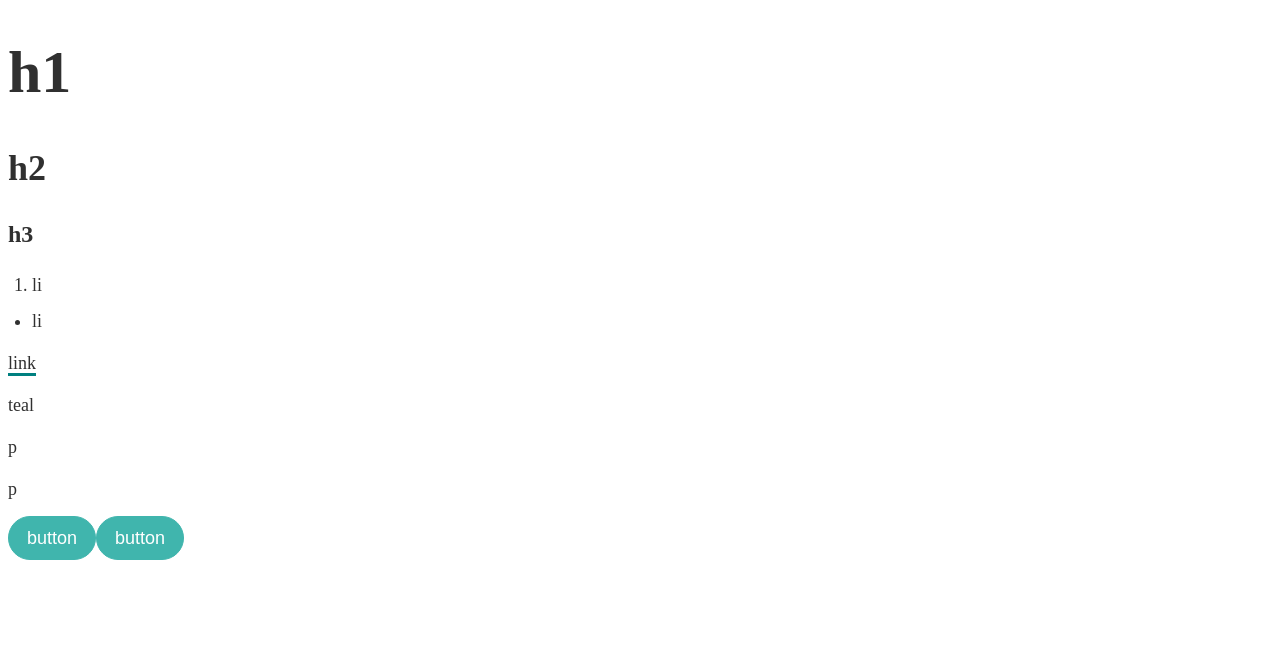
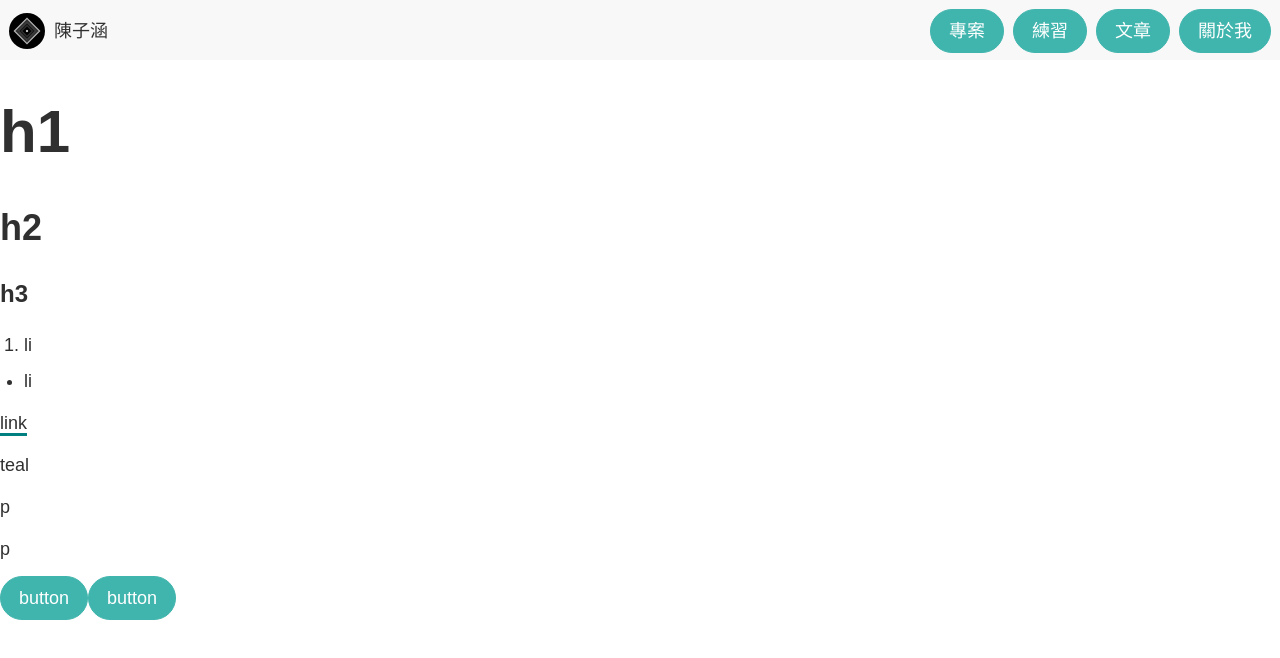
Before and after one commit to TzuHanChen/personal-website-old, a Next.js app: page / in a window 1280 px wide. Shown: the top 658 px of the page. Built offline with nearby package versions, Linux system fonts and the light colour scheme.

Commit message:
Nav component DONE

```diff
--- a/src/components/nav.module.scss
+++ b/src/components/nav.module.scss
@@ -1,11 +1,9 @@
 @use '@/design-tokens/index.module' as *;
-$nav-height: 60px;
 
-nav {
-	position: fixed;
+.nav {
+	// position: fixed;
 	width: 100%;
 	height: $nav-height;
-	border: none;
 	background-color: $lightGray;
 	display: flex;
 	flex-wrap: wrap;
@@ -13,26 +11,37 @@ nav {
 	align-items: center;
 	padding: 9px;
 }
+
 .home {
 	display: flex;
 	align-items: center;
+	text-decoration: none;
 	p {
-		margin: 0;
 		margin-left: 9px;
-		color: $darkGray;
 	}
 }
 .logo {
 	height: 36px;
 	border-radius: 50%;
 }
-.nav-links {
+.name {
+	font-size: $font-size-p-mobile;
+	font-weight: $font-weight-regular;
+	line-height: $line-height-p-mobile;
+	color: $darkGray;
+}
+
+.toSection {
+	margin: 0;
+	padding: 0;
 	display: flex;
 	justify-content: space-between;
 	align-items: center;
-	padding: 0;
-	li {
+	a {
 		list-style-type: none;
+		&:not(&:last-child) {
+			margin-right: 9px;
+		}
 		&:nth-child(2), &:nth-child(3) {
 			display: none;
 			@media (min-width: 600px) {
--- a/src/components/nav.tsx
+++ b/src/components/nav.tsx
@@ -0,0 +1,21 @@
+import Link from "next/link";
+
+import Button from "./button";
+import styles from "./nav.module.scss"
+
+export default function Nav() {
+	return (
+		<nav className={styles.nav}>
+			<Link href="/" className={styles.home}>
+				<img src="images/logo.svg" alt="logo" className={styles.logo} />
+				<p className={styles.name}>陳子涵</p>
+			</Link>
+			<ul className={styles.toSection}>
+				<Button href="#project">專案</Button>
+				<Button href="#practice">練習</Button>
+				<Button href="#article">文章</Button>
+				<Button href="#about">關於我</Button>
+			</ul>
+		</nav>
+	)
+}
--- a/src/design-tokens/size.module.scss
+++ b/src/design-tokens/size.module.scss
@@ -1,2 +1,4 @@
 $breakpoint1: 720px;
 $breakpoint2: 1080px;
+
+$nav-height: 60px;
--- a/src/design-tokens/utilities.module.scss
+++ b/src/design-tokens/utilities.module.scss
@@ -1,8 +1,5 @@
 .m0-a {
 	margin: 0 auto;
-}
-.mr9 {
-	margin-right: 9px;
 }
 .block {
 	display: block;
--- a/src/pages/_app.tsx
+++ b/src/pages/_app.tsx
@@ -1,6 +1,6 @@
 import type { AppProps } from 'next/app'
 
-// import '@/design-tokens/global.css';
+import '@/design-tokens/global.css';
 // import { NotoSansTC } from 'next/font/google'
 // const inter = Inter({ subsets: ['latin'] })
 
--- a/src/pages/index.tsx
+++ b/src/pages/index.tsx
@@ -1,5 +1,6 @@
 import Head from 'next/head'
 
+import Nav from '@/components/nav'
 import { TextShowcase } from '@/components/text'
 import { ButtonShowcase } from '@/components/button'
 
@@ -14,6 +15,7 @@ export default function Home() {
 			</Head>
 
 			<main>
+				<Nav />
 				<TextShowcase />
 				<ButtonShowcase />
 			</main>
```
Also changed, not shown: public/images/logo.svg (added).
